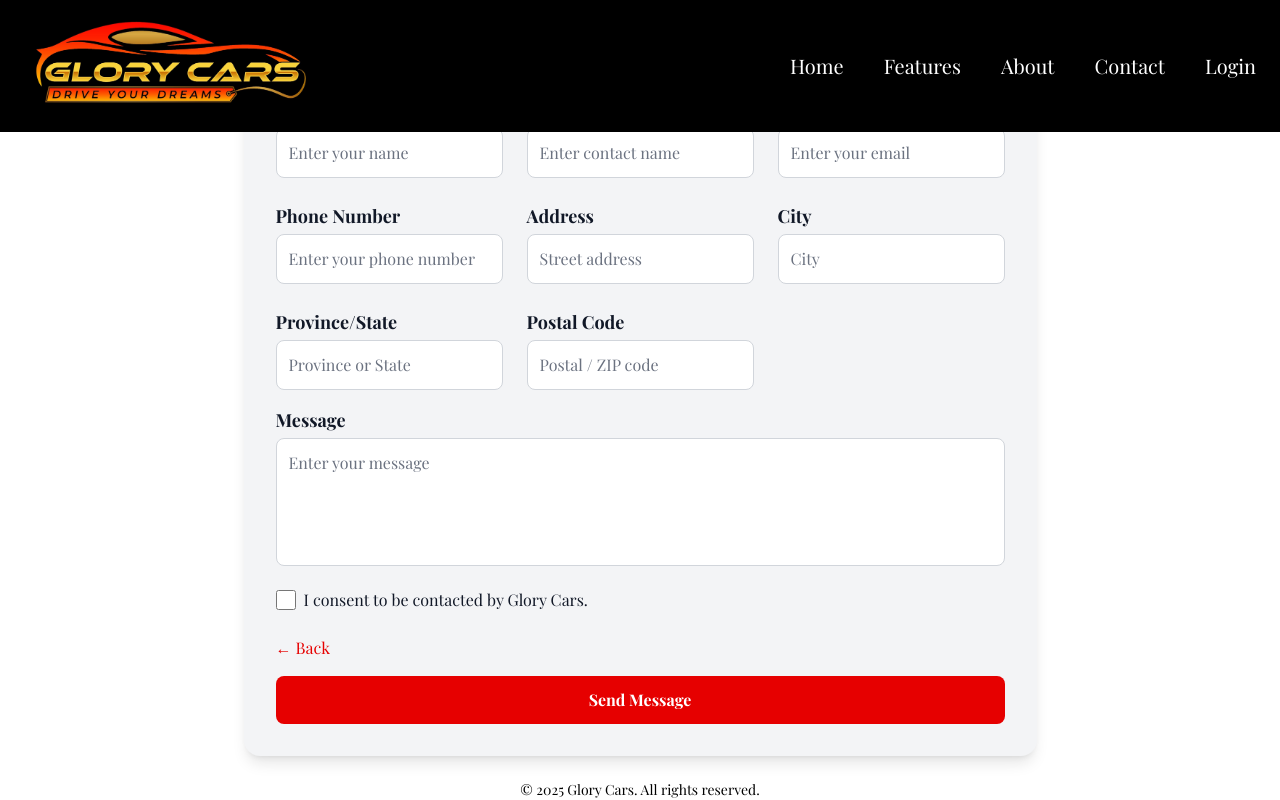
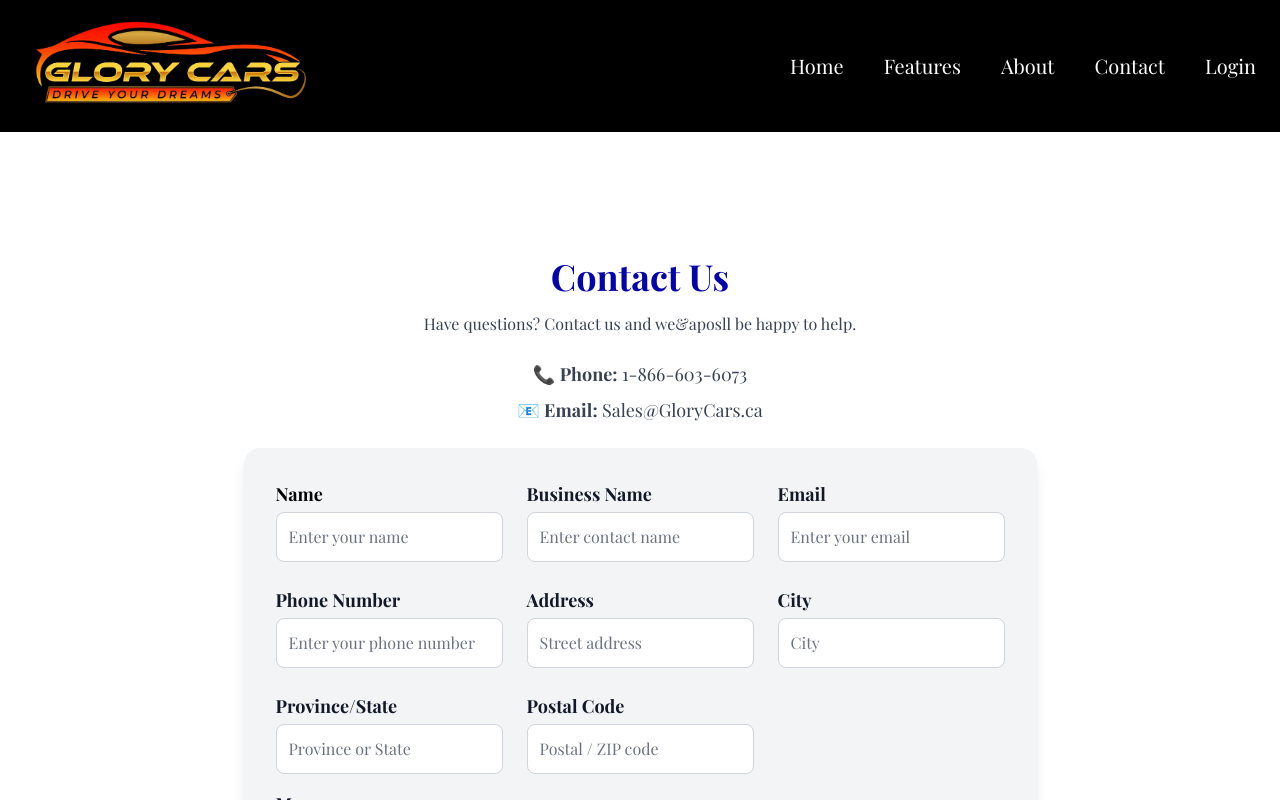
Before and after one commit to TanjodhHayer/glory_cars, a Next.js app: page / in a window 1280 px wide. Both pictures are taken after a click on the button "I'm a Service Provider". Built offline with nearby package versions, Linux system fonts and the light colour scheme.

Commit message:
updated &apos

```diff
--- a/src/components/About.tsx
+++ b/src/components/About.tsx
@@ -10,15 +10,15 @@ const About = () => {
             About Glory Cars
           </h2>
           <p className="text-lg text-gray-700 dark:text-gray-300 mb-6">
-            At Glory Cars, we believe car repairs shouldn't come with stress.
+            At Glory Cars, we believe car repairs shouldn&apost come with stress.
             Our mission is to make auto repair financing simple, fast, and available to everyone — no hoops, no hassles.
           </p>
           <p className="text-lg text-gray-700 dark:text-gray-300 mb-6">
             With zero down, instant approval, and flexible payment plans, we help drivers get back on the road without the financial burden.
-            Whether it's everyday maintenance or unexpected repairs, we work directly with your mechanic so you can focus on what matters — driving with confidence
+            Whether it&aposs everyday maintenance or unexpected repairs, we work directly with your mechanic so you can focus on what matters — driving with confidence
           </p>
           <p className="text-lg text-gray-700 dark:text-gray-300">
-            Join thousands of happy drivers who've found a smarter, easier way to finance their repairs. Glory Cars — Drive your dreams, stress-free.
+            Join thousands of happy drivers who&aposve found a smarter, easier way to finance their repairs. Glory Cars — Drive your dreams, stress-free.
 
           </p>
         </div>
--- a/src/components/ContactCustomer.tsx
+++ b/src/components/ContactCustomer.tsx
@@ -90,7 +90,7 @@ const Contact: React.FC<ContactProps> = ({ onBack }) => {
           Contact Us
         </h2>
         <p className="text-gray-700 dark:text-gray-300 mb-6">
-          Have questions? Contact us and we'll be happy to help.
+          Have questions? Contact us and we&aposll be happy to help.
         </p>
         <div className="text-lg space-y-2 mb-6">
           <p className="text-gray-700 dark:text-gray-300">
--- a/src/components/ContactMechanic.tsx
+++ b/src/components/ContactMechanic.tsx
@@ -100,7 +100,7 @@ const ContactMechanic: React.FC<ContactProps> = ({ onBack }) => {
           Contact Us
         </h2>
         <p className="text-gray-700 dark:text-gray-300 mb-6">
-          Have questions? Contact us and we'll be happy to help.
+          Have questions? Contact us and we&aposll be happy to help.
         </p>
         <div className="text-lg space-y-2 mb-6">
           <p className="text-gray-700 dark:text-gray-300">
```
